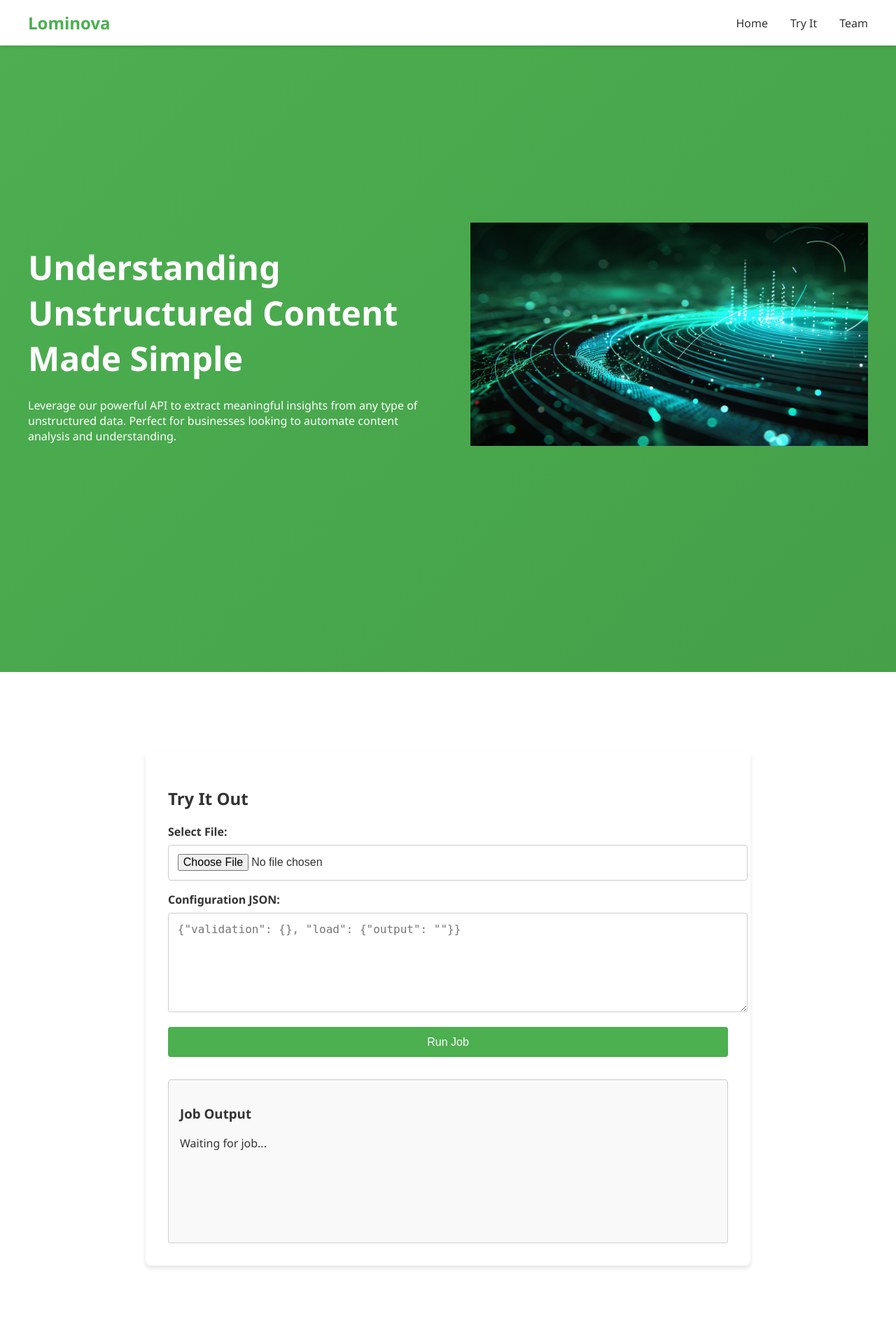
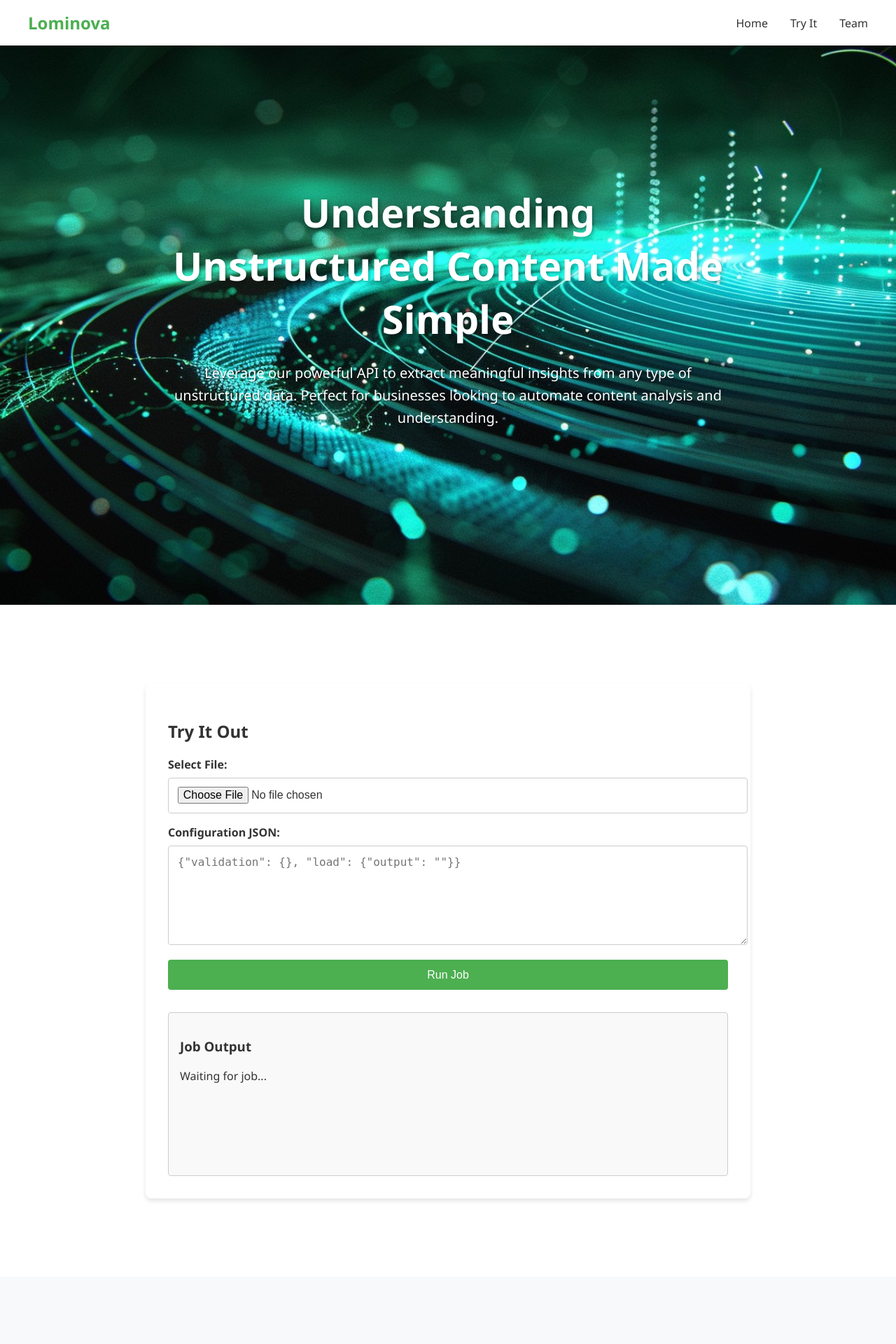
Before and after one commit to azarian/lominova, a Flask app: page / in a window 1280 px wide. Shown: the top 1920 px of the page at 70% size. Run offline with Flask 3, Linux system fonts and the light colour scheme.

Commit message:
style....

```diff
--- a/templates/index.html
+++ b/templates/index.html
@@ -71,31 +71,65 @@
             width: 100%;
         }
 
-        /* Hero Section */
+
+        /* Updated Hero Section styles */
+        /* Updated Hero Section styles */
     #hero {
-            background: linear-gradient(135deg, #4CAF50 0%, #45a049 100%);
+        position: relative;
+        min-height: 100vh;
+        padding: 0;
+        margin: 0;
+        overflow: hidden;
         color: white;
     }
 
+    .hero-background {
+        position: absolute;
+        top: 0;
+        left: 0;
+        width: 100%;
+        height: 100%;
+        object-fit: cover;
+        z-index: 1;
+    }
+
+    .hero-overlay {
+        position: absolute;
+        top: 0;
+        left: 0;
+        width: 100%;
+        height: 100%;
+        background: linear-gradient(rgba(76, 175, 80, 0.7), rgba(69, 160, 73, 0.7));
+        z-index: 2;
+    }
+
     .hero-content {
-            display: grid;
-            grid-template-columns: 1fr 1fr;
-            gap: 4rem;
+        position: relative;
+        z-index: 3;
+        display: flex;
         align-items: center;
+        justify-content: center;
+        min-height: 100vh;
+        padding: 2rem;
+        width: 100%;
+    }
+
+    .hero-text {
+        max-width: 800px;
+        text-align: center;
     }
 
     .hero-text h1 {
-            font-size: 3rem;
+        font-size: 3.5rem;
         margin-bottom: 1.5rem;
+        text-shadow: 2px 2px 4px rgba(0, 0, 0, 0.3);
     }
 
-        .hero-image {
-            text-align: center;
-        }
-
-        .hero-image img {
-            max-width: 100%;
-            height: auto;
+    .hero-text p {
+        font-size: 1.25rem;
+        line-height: 1.6;
+        margin-bottom: 2rem;
+        text-shadow: 1px 1px 2px rgba(0, 0, 0, 0.3);
     }
 
         /* Try It Section */
@@ -204,21 +238,16 @@
 
     <!-- Hero Section -->
     <section id="hero">
-        <div class="section-content">
+        <img src="{{ url_for('static', filename='images/hero-image.jpg') }}" alt="Content Understanding Visualization"
+            class="hero-background">
         <div class="hero-content">
             <div class="hero-text">
                 <h1>Understanding Unstructured Content Made Simple</h1>
                 <p>Leverage our powerful API to extract meaningful insights from any type of unstructured data.
                     Perfect for businesses looking to automate content analysis and understanding.</p>
             </div>
-                <div class="hero-image">
-                    <img src="{{ url_for('static', filename='images/hero-image.jpg') }}"
-                        alt="Content Understanding Visualization" width="1000" height="800">
-                </div>
-            </div>
         </div>
     </section>
-
     <!-- Try It Section -->
     <section id="try-it">
         <div class="section-content">
```
Lines whose indentation alone changed are shown as unchanged.
